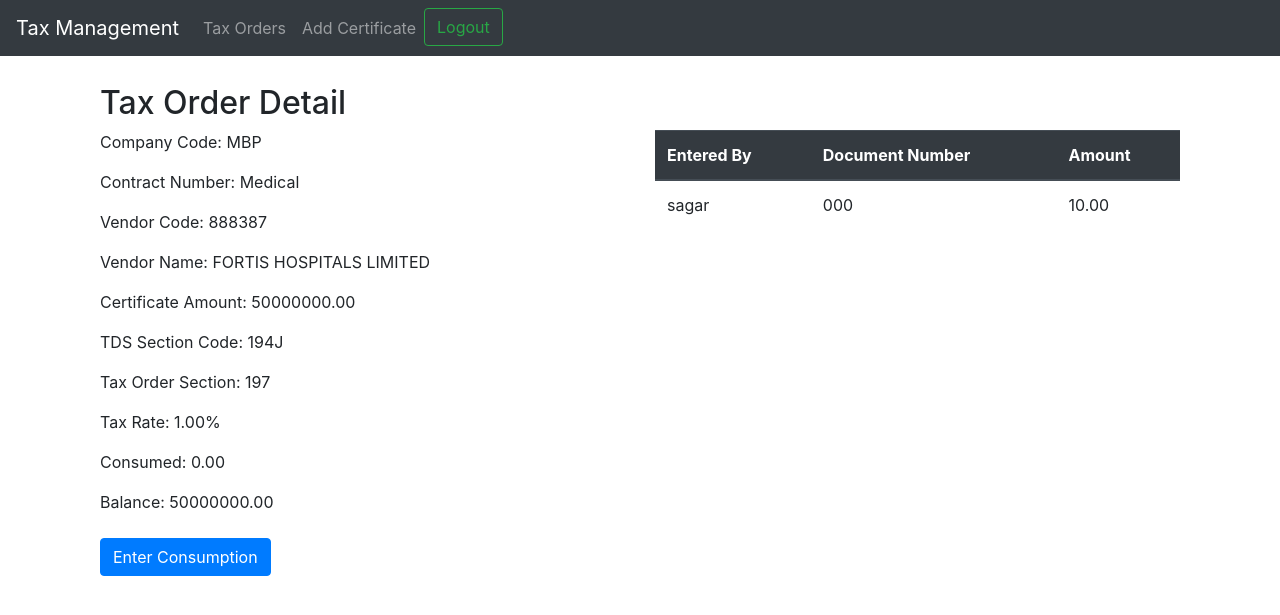
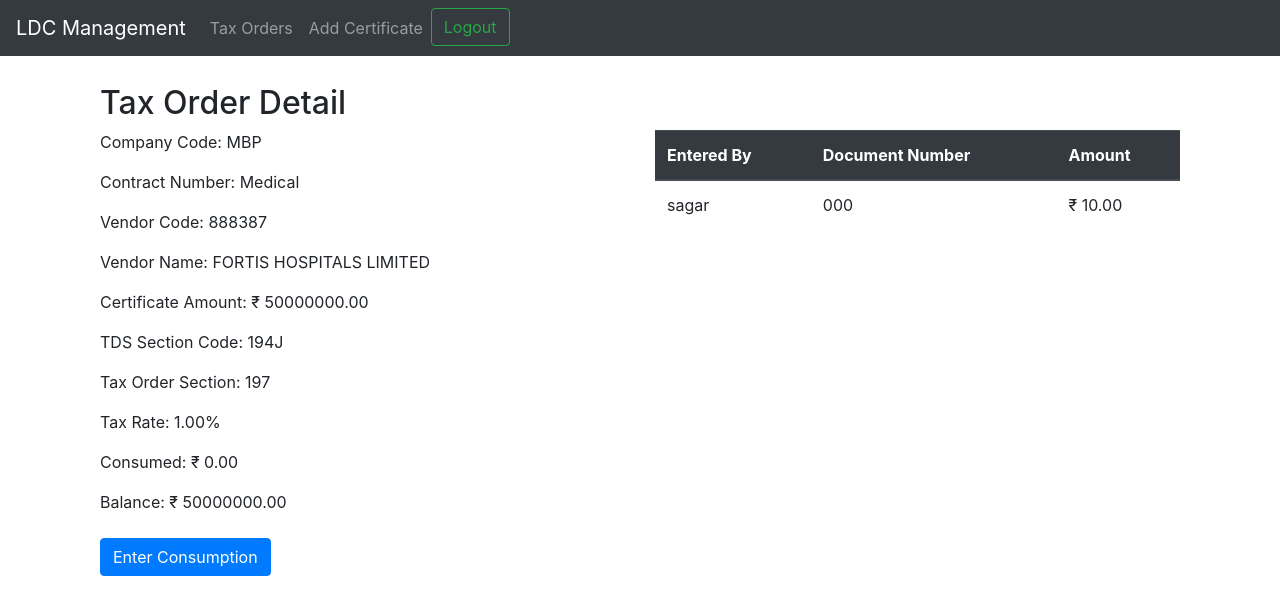
Before and after one commit to sagarsomjiyani/taxorder_project, a Django app: page /taxorders/tax_order_detail/1/ in a window 1280 px wide. Shown: the top 615 px of the page. Run offline with Django 5.2, Linux system fonts and the light colour scheme; a user stored in the database is signed in; data comes from the database, SQL or seed files in the repository; both versions use the stored data as it was after the commit; tables that the repository leaves empty hold one stand-in row (values such as "Sample post"); some libraries are stand-ins or nearby versions.

Commit message:
30.1.24 Changes

```diff
--- a/taxorders/models.py
+++ b/taxorders/models.py
@@ -4,17 +4,17 @@ from django.contrib.auth.models import User
 
 class TaxOrder(models.Model):
     company_code = models.CharField(max_length=3)
-    contract_number = models.CharField(max_length=10)
+    contract_number = models.CharField(max_length=255)
     vendor_code = models.CharField(max_length=6)
     vendor_name = models.CharField(max_length=255)
     certificate_number = models.CharField(max_length=10)
     certificate_date = models.DateField()
-    certificate_amount = models.DecimalField(max_digits=10, decimal_places=2)
+    certificate_amount = models.DecimalField(max_digits=15, decimal_places=2)
     tds_section_code = models.CharField(max_length=4)
     tax_order_section = models.CharField(max_length=3)
     tax_rate = models.DecimalField(max_digits=5, decimal_places=2)
-    consumed = models.DecimalField(max_digits=10, decimal_places=2, default=0)
-    balance = models.DecimalField(max_digits=10, decimal_places=2, default=0)
+    consumed = models.DecimalField(max_digits=15, decimal_places=2, default=0)
+    balance = models.DecimalField(max_digits=15, decimal_places=2, default=0)
 
 class CertificateConsumption(models.Model):
     user = models.ForeignKey(User, on_delete=models.CASCADE)
--- a/taxorders/templates/base.html
+++ b/taxorders/templates/base.html
@@ -11,10 +11,14 @@
             padding-top: 60px;
         }
     </style>
+    <script>
+
+
+    </script>
 </head>
 <body>
     <nav class="navbar navbar-expand-md navbar-dark bg-dark fixed-top">
-        <a class="navbar-brand" href="#">Tax Management</a>
+        <a class="navbar-brand" href="#">LDC Management</a>
         <button class="navbar-toggler" type="button" data-toggle="collapse" data-target="#navbarCollapse"
                 aria-controls="navbarCollapse" aria-expanded="false" aria-label="Toggle navigation">
             <span class="navbar-toggler-icon"></span>
--- a/taxorders/templates/taxorders/tax_order_detail.html
+++ b/taxorders/templates/taxorders/tax_order_detail.html
@@ -11,12 +11,12 @@
         <p>Vendor Code: {{ tax_order.vendor_code }}</p>
         <p>Vendor Name: {{ tax_order.vendor_name }}</p>
         <!-- Add other fields as needed -->
-        <p>Certificate Amount: {{ tax_order.certificate_amount }}</p>
+        <p>Certificate Amount: &#8377; {{ tax_order.certificate_amount }}</p>
         <p>TDS Section Code: {{ tax_order.tds_section_code }}</p>
         <p>Tax Order Section: {{ tax_order.tax_order_section }}</p>
         <p>Tax Rate: {{ tax_order.tax_rate }}%</p>
-        <p>Consumed: {{ tax_order.consumed }}</p>
-        <p>Balance: {{ tax_order.balance }}</p>
+        <p>Consumed: &#8377; {{ tax_order.consumed }}</p>
+        <p>Balance: &#8377; {{ tax_order.balance }}</p>
       </div>
       <div class="col-md-6">
         <table class="table">
@@ -33,7 +33,7 @@
               <tr>
                 <td>{{ tax_order_con.user }}</td>
                 <td>{{ tax_order_con.document_number }}</td>
-                <td>{{ tax_order_con.consumption_amount }}</td>
+                <td>&#8377; {{ tax_order_con.consumption_amount }}</td>
                 <!-- Add other fields as needed -->
               </tr>
             {% endfor %}
--- a/taxorders/templates/taxorders/tax_order_list.html
+++ b/taxorders/templates/taxorders/tax_order_list.html
@@ -46,9 +46,9 @@
           <td>{{ tax_order.vendor_name }}</td>
           <td><a href="{% url 'tax_order_detail' tax_order.id %}">{{ tax_order.certificate_number }}</a></td>
           <td>{{ tax_order.tax_rate }}</td>
-          <td>{{ tax_order.certificate_amount }}</td>
-          <td>{{ tax_order.consumed }}</td>
-          <td>{{ tax_order.balance }}</td>
+          <td> &#8377; {{ tax_order.certificate_amount }}</td>
+          <td>&#8377; {{ tax_order.consumed }}</td>
+          <td>&#8377; {{ tax_order.balance }}</td>
           <!-- Add other fields as needed -->
         </tr>
       {% endfor %}
--- a/taxorders/views.py
+++ b/taxorders/views.py
@@ -59,5 +59,9 @@ def enter_consumption(request, tax_order_id):
 @login_required
 def tax_order_detail(request, tax_order_id):
     tax_order = get_object_or_404(TaxOrder, pk=tax_order_id)
-    tax_order_cons = get_list_or_404(CertificateConsumption, tax_order=tax_order.id)
-    return render(request, 'taxorders/tax_order_detail.html', {'tax_order': tax_order,'tax_order_cons': tax_order_cons})
+    tax_order_cons = list(CertificateConsumption.objects.filter(tax_order=tax_order.id))
+    if tax_order_cons != "":
+        tax_order_consd = tax_order_cons
+    else:
+        tax_order_consd = ""
+    return render(request, 'taxorders/tax_order_detail.html', {'tax_order': tax_order,'tax_order_cons': tax_order_consd})
```
Also changed, not shown: db.sqlite3, taxorders/migrations/0003_alter_certificateconsumption_document_number_and_more.py (added), taxorders/migrations/0004_alter_taxorder_balance_alter_taxorder_consumed.py (added), taxorders/migrations/0005_alter_taxorder_contract_number.py (added).
